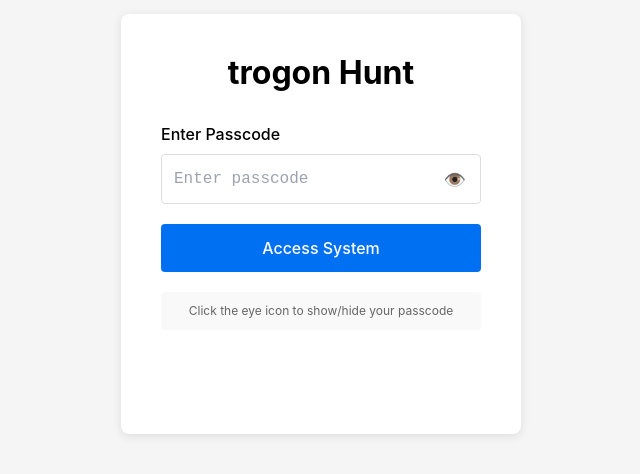
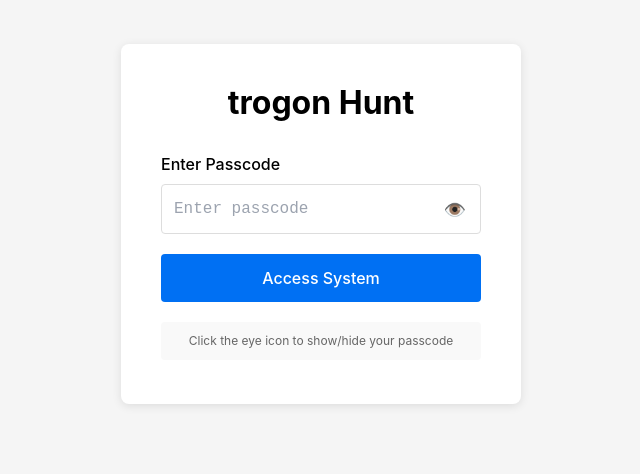
Before and after one commit to TrogonPatent/trogon-monitoring, a React (Vite) app: page / in a window 1280 px wide. Shown: the part 176-650 px from the top of the page, without its empty margins (319-959 px from the left). Built offline with nearby package versions, Linux system fonts and the light colour scheme.

Commit message:
Update AuthGate.jsx

```diff
--- a/src/pages/AuthGate.jsx
+++ b/src/pages/AuthGate.jsx
@@ -62,7 +62,7 @@ export default function AuthGate({ children }) {
 <div style={{
   backgroundColor: 'white',
   padding: '40px',
-    minHeight: '420px',
+    minHeight: '360px',
   borderRadius: '8px',
   boxShadow: '0 2px 10px rgba(0,0,0,0.1)',
   width: '100%',
```
